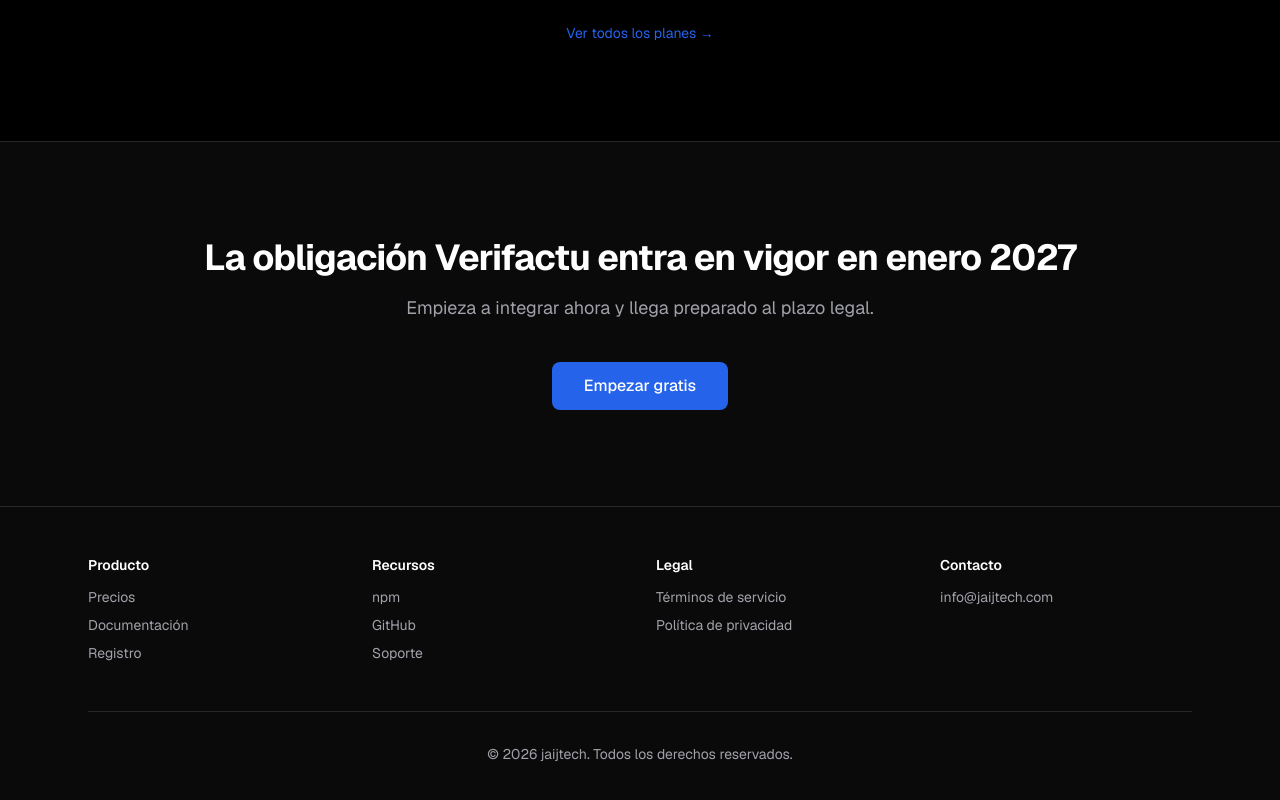
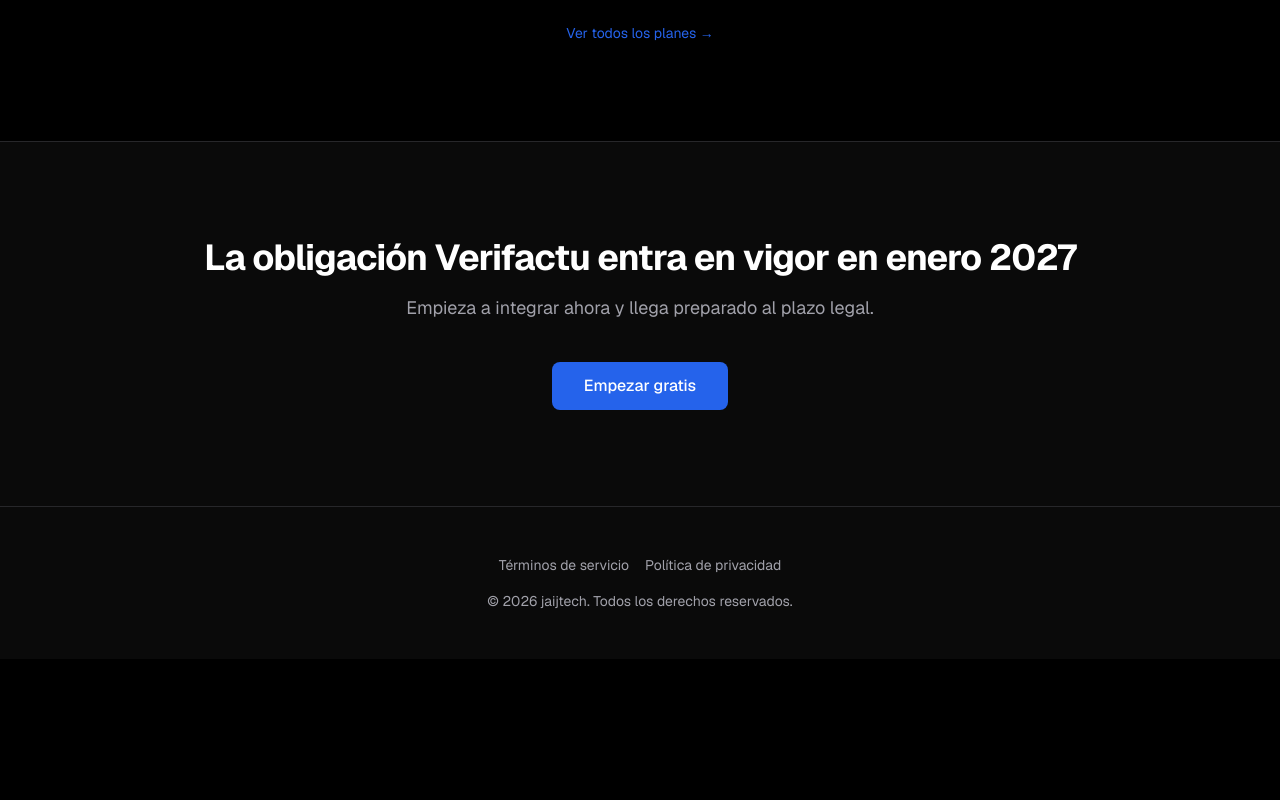
Before and after one commit to jaijtech/jaijtech.com, a Next.js app: page / in a window 1280 px wide. Shown: the part 3377-4177 px from the top of the page. After the commit the page ends 4036 px from the top, so only its background shows below. Built offline with nearby package versions, Linux system fonts and the light colour scheme.

Commit message:
fix: / redirige a /register, footer simplificado solo legal y copyright

```diff
--- a/app/layout.tsx
+++ b/app/layout.tsx
@@ -68,108 +68,22 @@ function Footer() {
   return (
     <footer className="border-t border-border bg-surface">
       <div className="mx-auto max-w-6xl px-6 py-12">
-        <div className="grid grid-cols-2 gap-8 md:grid-cols-4">
-          <div>
-            <h3 className="mb-3 text-sm font-semibold">Producto</h3>
-            <ul className="space-y-2 text-sm text-muted">
-              <li>
-                <Link
-                  href="/pricing"
-                  className="transition-colors hover:text-foreground"
-                >
-                  Precios
-                </Link>
-              </li>
-              <li>
-                <a
-                  href="https://docs.jaijtech.com"
-                  target="_blank"
-                  rel="noopener noreferrer"
-                  className="transition-colors hover:text-foreground"
-                >
-                  Documentación
-                </a>
-              </li>
-              <li>
-                <Link
-                  href="/register"
-                  className="transition-colors hover:text-foreground"
-                >
-                  Registro
-                </Link>
-              </li>
-            </ul>
-          </div>
-          <div>
-            <h3 className="mb-3 text-sm font-semibold">Recursos</h3>
-            <ul className="space-y-2 text-sm text-muted">
-              <li>
-                <a
-                  href="https://www.npmjs.com/package/@jaijtech/verifactu"
-                  target="_blank"
-                  rel="noopener noreferrer"
-                  className="transition-colors hover:text-foreground"
-                >
-                  npm
-                </a>
-              </li>
-              <li>
-                <a
-                  href="https://github.com/jaijtech/verifactu"
-                  target="_blank"
-                  rel="noopener noreferrer"
-                  className="transition-colors hover:text-foreground"
-                >
-                  GitHub
-                </a>
-              </li>
-              <li>
-                <Link
-                  href="/support"
-                  className="transition-colors hover:text-foreground"
-                >
-                  Soporte
-                </Link>
-              </li>
-            </ul>
-          </div>
-          <div>
-            <h3 className="mb-3 text-sm font-semibold">Legal</h3>
-            <ul className="space-y-2 text-sm text-muted">
-              <li>
+        <div className="flex flex-col items-center gap-4 text-sm text-muted">
+          <div className="flex gap-4">
             <Link
               href="/terms"
               className="transition-colors hover:text-foreground"
             >
               Términos de servicio
             </Link>
-              </li>
-              <li>
             <Link
               href="/privacy"
               className="transition-colors hover:text-foreground"
             >
               Política de privacidad
             </Link>
-              </li>
-            </ul>
           </div>
-          <div>
-            <h3 className="mb-3 text-sm font-semibold">Contacto</h3>
-            <ul className="space-y-2 text-sm text-muted">
-              <li>
-                <a
-                  href="mailto:info@jaijtech.com"
-                  className="transition-colors hover:text-foreground"
-                >
-                  info@jaijtech.com
-                </a>
-              </li>
-            </ul>
-          </div>
-        </div>
-        <div className="mt-12 border-t border-border pt-8 text-center text-sm text-muted">
-          &copy; 2026 jaijtech. Todos los derechos reservados.
+          <div>&copy; 2026 jaijtech. Todos los derechos reservados.</div>
         </div>
       </div>
     </footer>
--- a/proxy.ts
+++ b/proxy.ts
@@ -177,7 +177,11 @@ export const config = {
   ],
 };
 
-export function proxy(_request: NextRequest) {
+export function proxy(request: NextRequest) {
+  if (request.nextUrl.pathname === "/") {
+    return NextResponse.redirect(new URL("/register", request.url), 302);
+  }
+
   return new NextResponse(html, {
     status: 200,
     headers: { "Content-Type": "text/html; charset=utf-8" },
```
Lines whose indentation alone changed are shown as unchanged.
